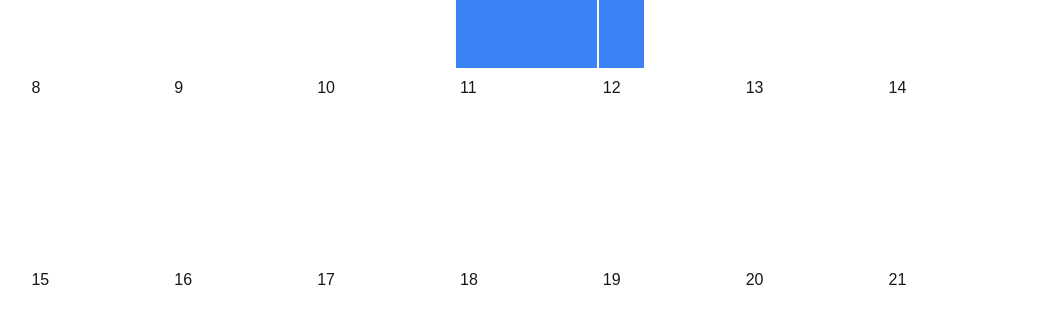
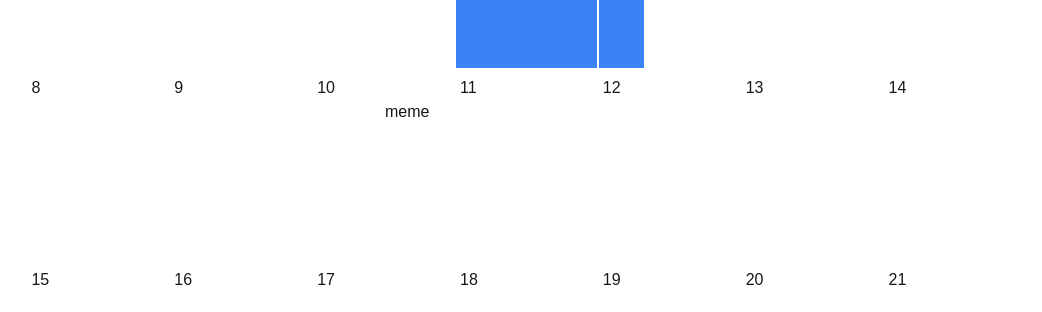
Before and after one commit to binfang1/tachytime, a Next.js app: page / in a window 1280 px wide. Both pictures are taken after a click on the element "10". Shown: the part 298-610 px from the top of the page, without its empty margins (90-1132 px from the left). Built offline with nearby package versions, Linux system fonts and the light colour scheme.

Commit message:
Updates to individual task management

```diff
--- a/app/components/Calendar/calendar.js
+++ b/app/components/Calendar/calendar.js
@@ -7,12 +7,13 @@ import Popup from "./popup";
 export default function App() {
     const days = ['Sunday','Monday','Tuesday','Wednesday','Thursday','Friday','Saturday'];
     const months = ['January','February','March','April','May','June','July','August','September','October','November','December'];
+    const [tasks, setTasks] = useState([]);
     const today = new Date;
 
+
     const [date, setDate] = useState(new Date);
-    const [popupEnabled, popupIsEnabled] = useState(false);
 
-
+    const [day, setDay] = useState(creation(date, tasks, setTasks));
 
 
     function getDate(today) {
@@ -29,11 +30,14 @@ export default function App() {
 
     const increaseDate = () => {
         setDate(new Date(date.getFullYear(), date.getMonth()+2, 0));
+
     }
 
-    const layout = (date) => {
-        return creation(date);;
-    }
+    useEffect(() => {
+        setDay(creation(date, tasks, setTasks))
+     }, [date])
+
+
 
     const getMonthYear = (date) => {
         return months[date.getMonth()] + ", " + date.getFullYear()
@@ -43,11 +47,10 @@ export default function App() {
         setDate(new Date())
     }
 
-
-
     const openPopup = (e, data) => {
+        data[6].push(["meme"])
         data[5]([...data[4], ['meme']]);
-        console.log(data[4]);
+        console.log(data[1] + data[4]);
     }
 
 
@@ -68,25 +71,50 @@ export default function App() {
                 <li className = "">Thursday</li>
                 <li className = "">Friday</li>
                 <li className = "">Saturday</li>
-                {layout(date).map(data => (
+                {day.map(data => (
                     <li key = {data[0]}>
                     {data[1] === "inactive" ? (
                         <div className = "box-border h-48 w-48 border-2 border-gray-500 text-center hover:cursor-pointer hover:bg-blue-700" onClick={(e) => openPopup(e, data, data[5])}>
                             <p className = "text-left ml-1 mt-1">{data[2]}</p>
+                            {data[4] ? (
+                                <ul>
+                                    {data[6].map(tasks => (
+                                        <li>{tasks}</li>
+                                    ))}
+                                </ul>
+                            ) : (
+                                <div></div>
+                            )}
                         </div>
                     ) :
 
                     (data[3] === "today" ? (
                         <div className = "box-border h-48 w-48 border-2 border-white text-center bg-blue-500 hover:cursor-pointer hover:bg-blue-700" onClick={(e) => openPopup(e, data, data[5])}>
                             <p className = "text-left ml-1 mt-1">{data[2]}</p>
-
+                            {data[4] ? (
+                                <ul>
+                                    {data[6].map(tasks => (
+                                        <li>{tasks}</li>
+                                    ))}
+                                </ul>
+                            ) : (
+                                <div></div>
+                            )}
                         </div>
                     ) :
 
                     (
                         <div className = "box-border h-48 w-48 border-2 border-white text-center hover:cursor-pointer hover:bg-blue-700" onClick={(e) => openPopup(e, data, data[5])}>
                             <p className = "text-left ml-1 mt-1">{data[2]}</p>
-
+                            {data[4] ? (
+                                <ul>
+                                    {data[6].map(tasks => (
+                                        <li>{tasks}</li>
+                                    ))}
+                                </ul>
+                            ) : (
+                                <div></div>
+                            )}
                         </div>
 
                     )
--- a/app/components/Calendar/createCalendar.js
+++ b/app/components/Calendar/createCalendar.js
@@ -1,11 +1,11 @@
 import {useState} from "react"
 
-export default function creation(date) {
+export default function creation(date, tasks, setTasks) {
     const months = ['January','February','March','April','May','June','July','August','September','October','November','December'];
     let year = date.getFullYear();
     let month = date.getMonth();
     let today = new Date;
-    const [tasks, setTasks] = useState([]);
+
 
 
     // Get the first day of the month
@@ -33,7 +33,7 @@ export default function creation(date) {
             temp = month - 1;
         }
         console.log(temp)
-        lit.push([(months[temp] + " " + String(monthlastdate - i + 1) + " " + year), "inactive", (monthlastdate - i + 1), "", tasks, setTasks]);
+        lit.push([(months[temp] + " " + String(monthlastdate - i + 1) + " " + year), "inactive", (monthlastdate - i + 1), "", tasks, setTasks, []]);
     }
 
     // Loop to add the dates of the current month
@@ -46,7 +46,7 @@ export default function creation(date) {
             && year === new Date().getFullYear()
             ? "today"
             : "";
-        lit.push([(months[month] + " " + String(i) + " " + year), "active", (i), isToday, tasks, setTasks]);
+        lit.push([(months[month] + " " + String(i) + " " + year), "active", (i), isToday, tasks, setTasks, []]);
     }
 
     // Loop to add the first dates of the next month
@@ -58,7 +58,7 @@ export default function creation(date) {
         else {
             temp = month + 1;
         }
-        lit.push([(months[temp] + " " + String(i - dayend + 1) + " " + year), "inactive", (i - dayend + 1), "", tasks, setTasks]);
+        lit.push([(months[temp] + " " + String(i - dayend + 1) + " " + year), "inactive", (i - dayend + 1), "", tasks, setTasks, []]);
     }
 
     return lit;
--- a/app/components/Calendar/popup.js
+++ b/app/components/Calendar/popup.js
@@ -4,10 +4,7 @@ import React, {useState, useEffect} from "react";
 export default function Popup(change) {
 
     const [popupEnabled, popupIsEnabled] = useState(change.trigger);
-    if (popupEnabled) {
-        console.log(change)
-        console.log(popupEnabled);
-    }
+
     return (popupEnabled) ? (
         <main className = "">
             <div className ="">
```
